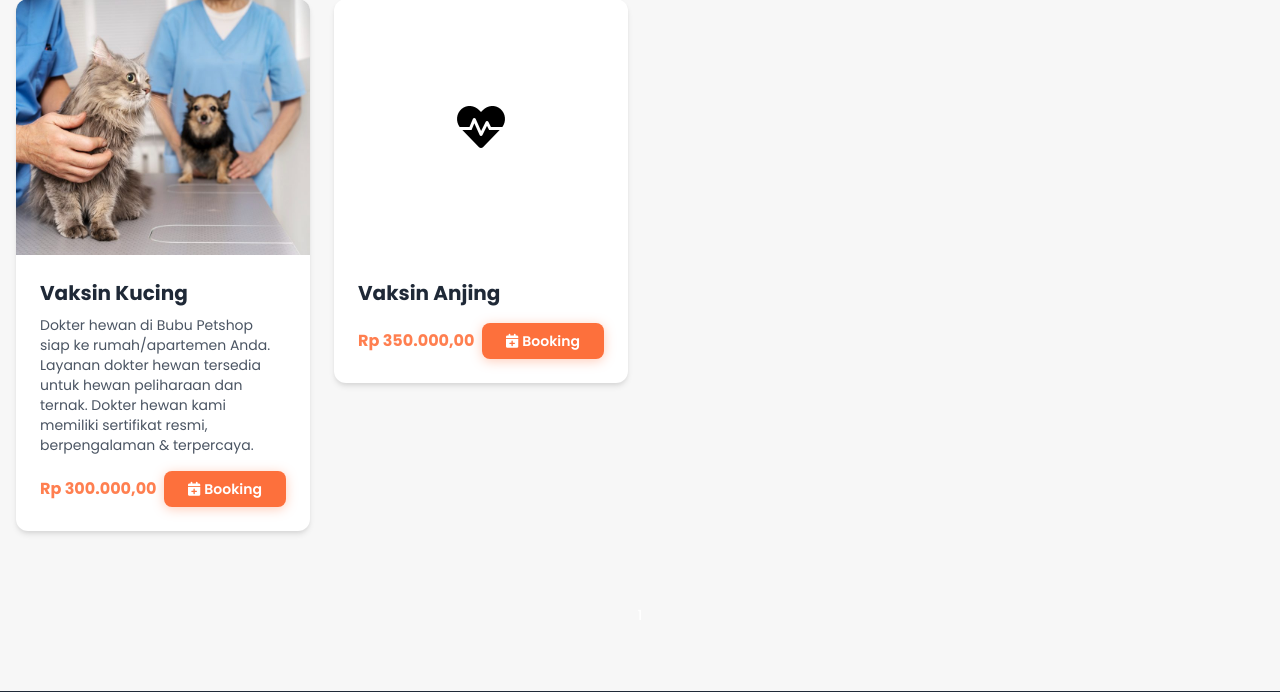
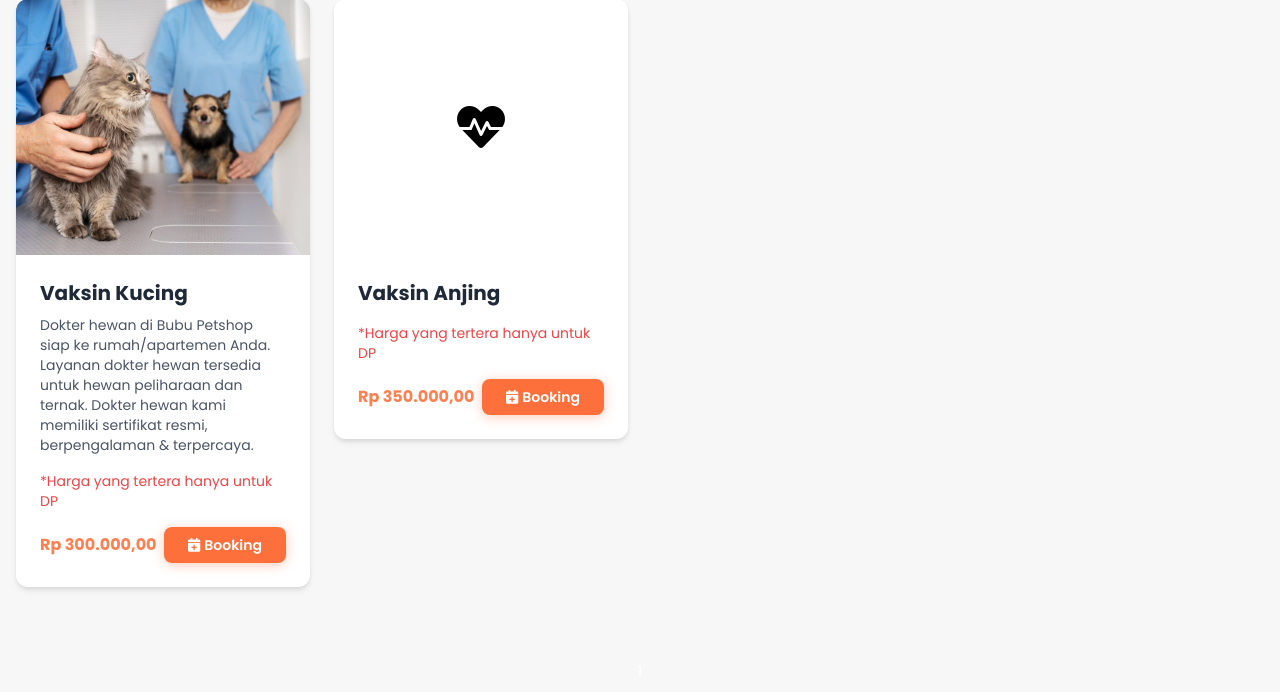
Before and after one commit to musbihin05/bubupetshop, a Django app: page /layanan/kesehatan in a window 1280 px wide. Shown: the part 369-1061 px from the top of the page. Run offline with Django 3.2, Linux system fonts and the light colour scheme; data comes from the database, SQL or seed files in the repository; parts of the project's set-up code (start-up, migrations or seed data) failed here and were passed over; some libraries are stand-ins or nearby versions.

Commit message:
Update kesehatan.html

```diff
--- a/templates/layanan/kesehatan.html
+++ b/templates/layanan/kesehatan.html
@@ -55,6 +55,8 @@
             </h3>
             <p class="text-xs md:text-sm text-gray-600 mb-2 md:mb-4 line-clamp-2 sm:line-clamp-3">
               {{ service.deskripsi_kesehatan }}</p>
+
+              <p class="text-xs md:text-sm text-red-500 mb-2">*Harga yang tertera hanya untuk DP</p>
 
             <div class="flex xs:flex-col md:flex-row justify-between items-center mt-2 md:mt-4">
               <p class="text-md font-bold text-orange-theme">
```
